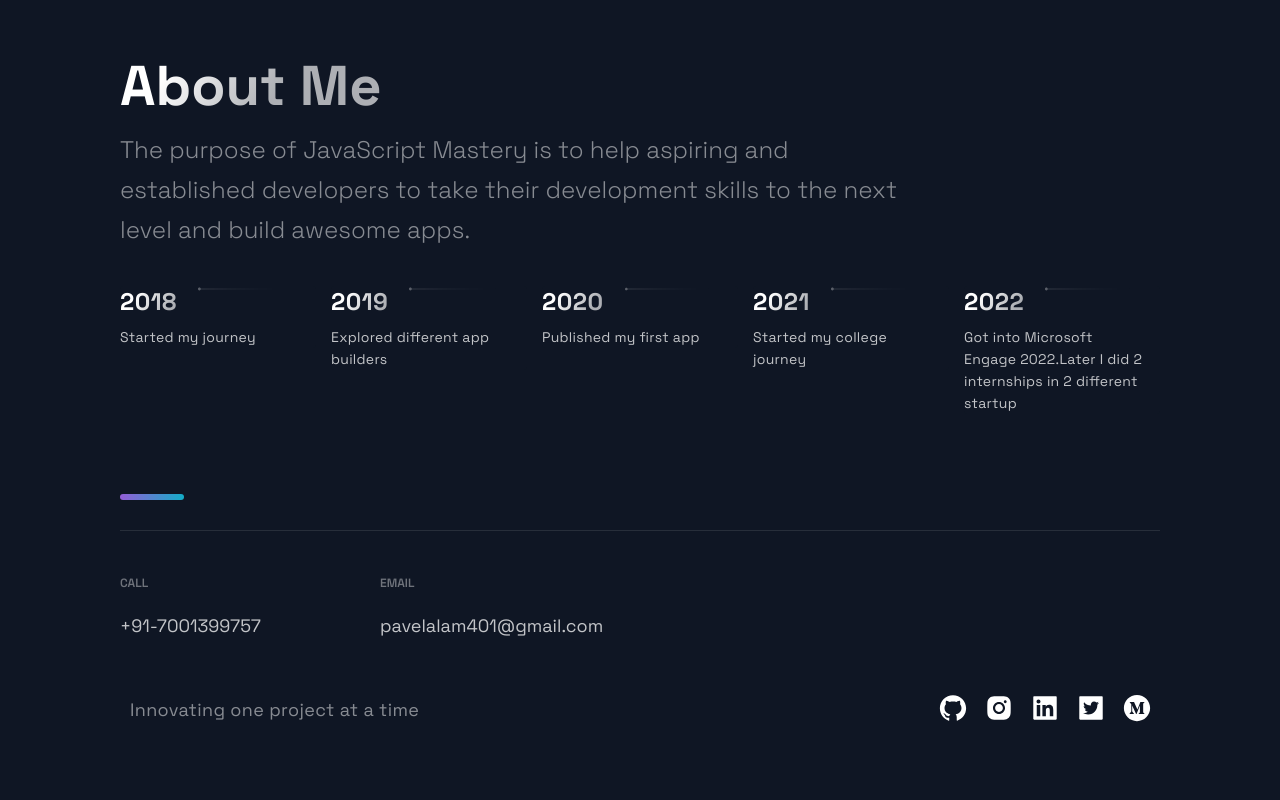
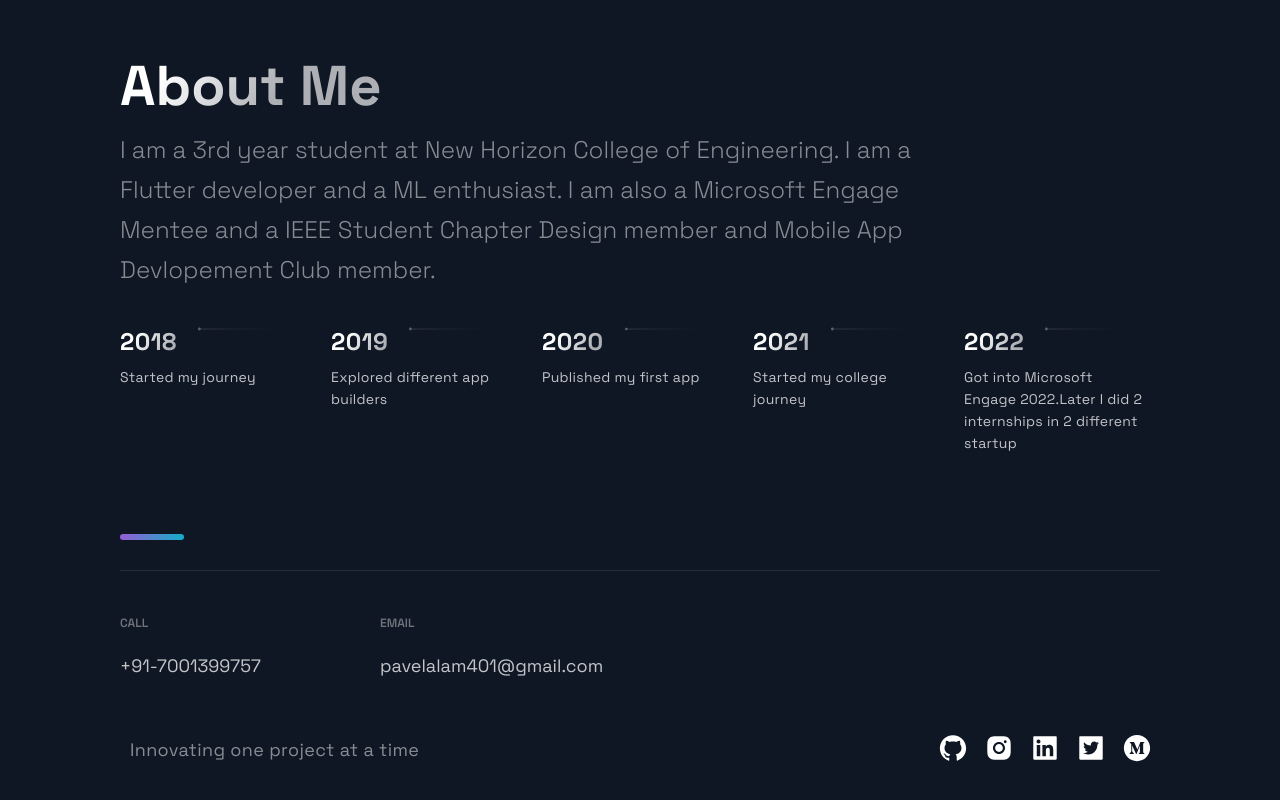
Before and after one commit to Pavel401/Portfolio, a Next.js app: page / in a window 1280 px wide. Shown: the part 2579-3379 px from the top of the page. Built offline with nearby package versions, Linux system fonts and the light colour scheme.

Commit message:
Timelines changes

```diff
--- a/src/components/TimeLine/TimeLine.js
+++ b/src/components/TimeLine/TimeLine.js
@@ -46,7 +46,7 @@ const Timeline = () => {
     <Section id="about">
       <SectionTitle>About Me</SectionTitle>
       <SectionText>
-      The purpose of JavaScript Mastery is to help aspiring and established developers to take their development skills to the next level and build awesome apps.
+        I am a 3rd year student at New Horizon College of Engineering. I am a Flutter developer and a ML enthusiast. I am also a Microsoft Engage Mentee and a IEEE Student Chapter Design member and Mobile App Devlopement Club member.
       </SectionText>
       <CarouselContainer ref={carouselRef} onScroll={handleScroll}>
         <>
```
